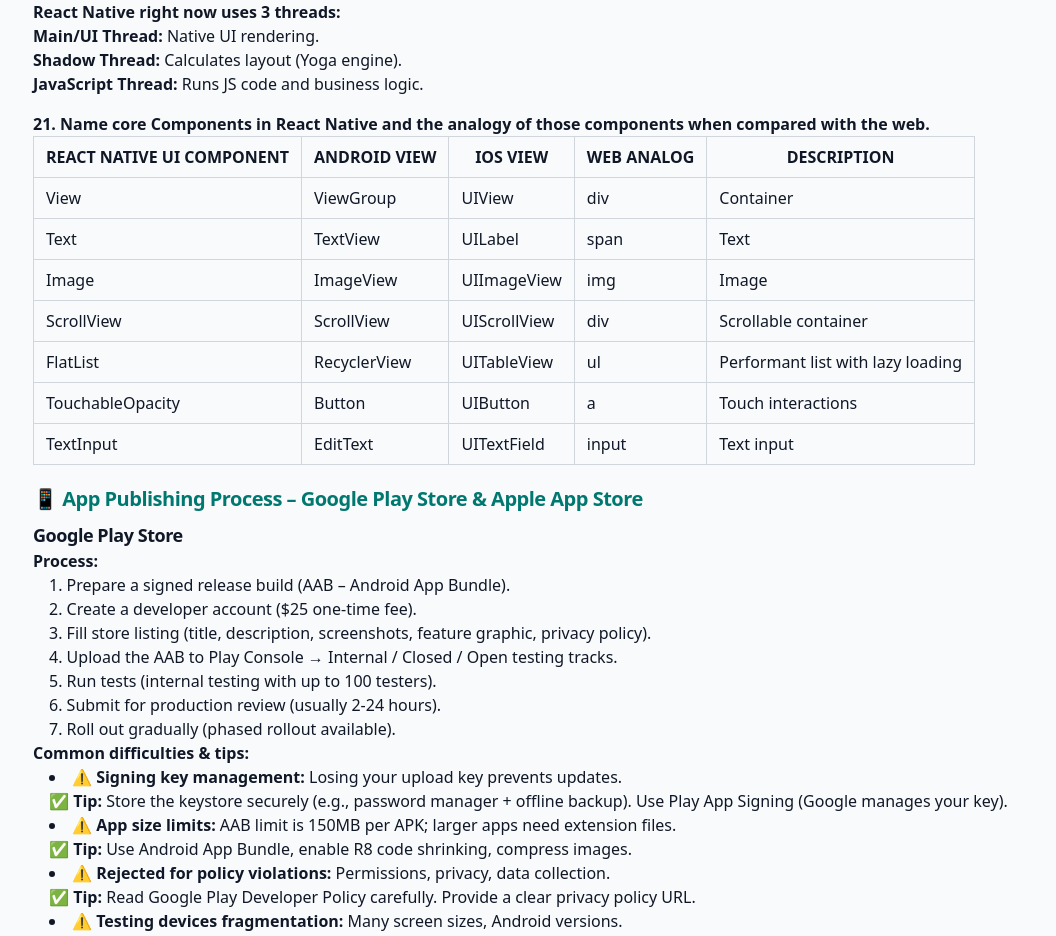
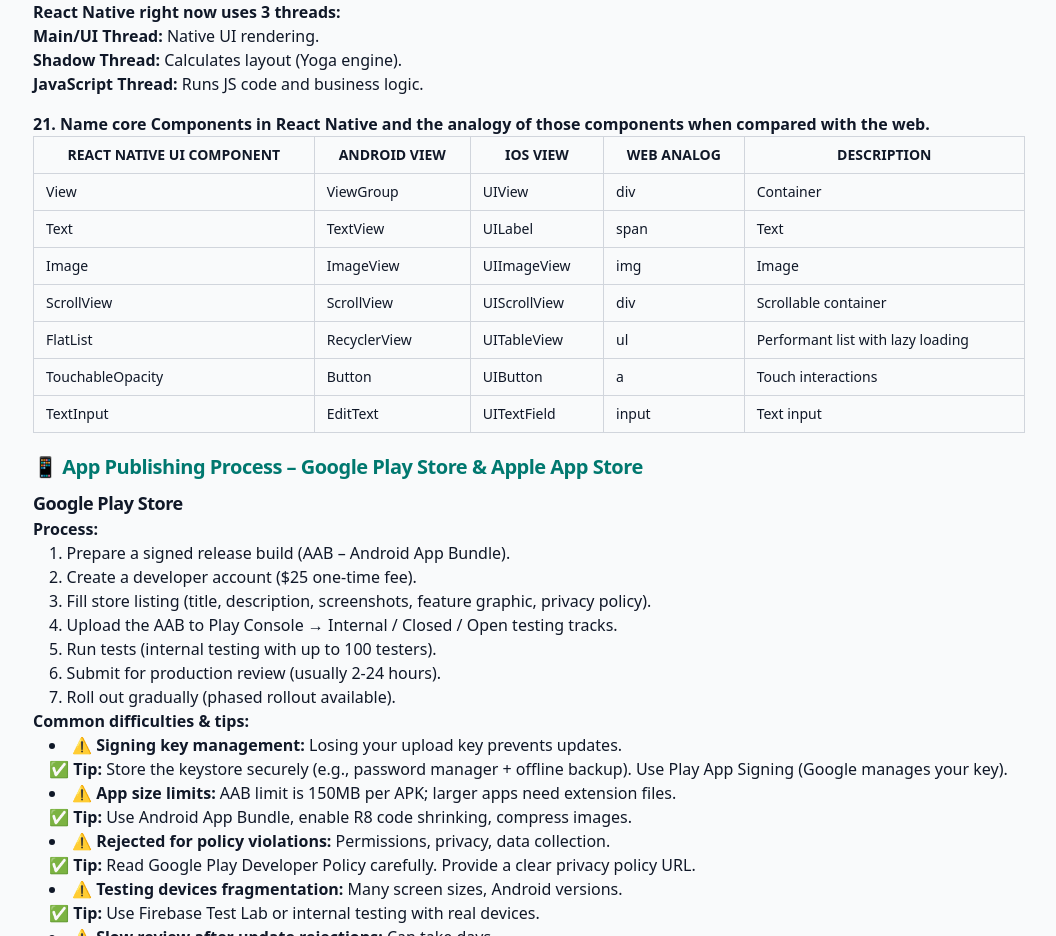
Before and after one commit to shahedzaman-web/interview_questions, a Next.js app: page /reactReactNative in a window 1280 px wide. Shown: the part 4482-5418 px from the top of the page, without its empty margins (111-1167 px from the left). Built offline with nearby package versions, Linux system fonts and the light colour scheme.

Commit message:
fix table issue

```diff
--- a/app/reactReactNative/page.tsx
+++ b/app/reactReactNative/page.tsx
@@ -177,7 +177,7 @@
           </ul>
         </div>
         <div><strong>21. Name core Components in React Native and the analogy of those components when compared with the web.</strong>
-          <table className="table-auto">
+          <table className="min-w-full border border-gray-300 text-sm">
             <thead>
               <tr>
                 <th className="border border-gray-300 px-3 py-2">REACT NATIVE UI COMPONENT</th>
```
